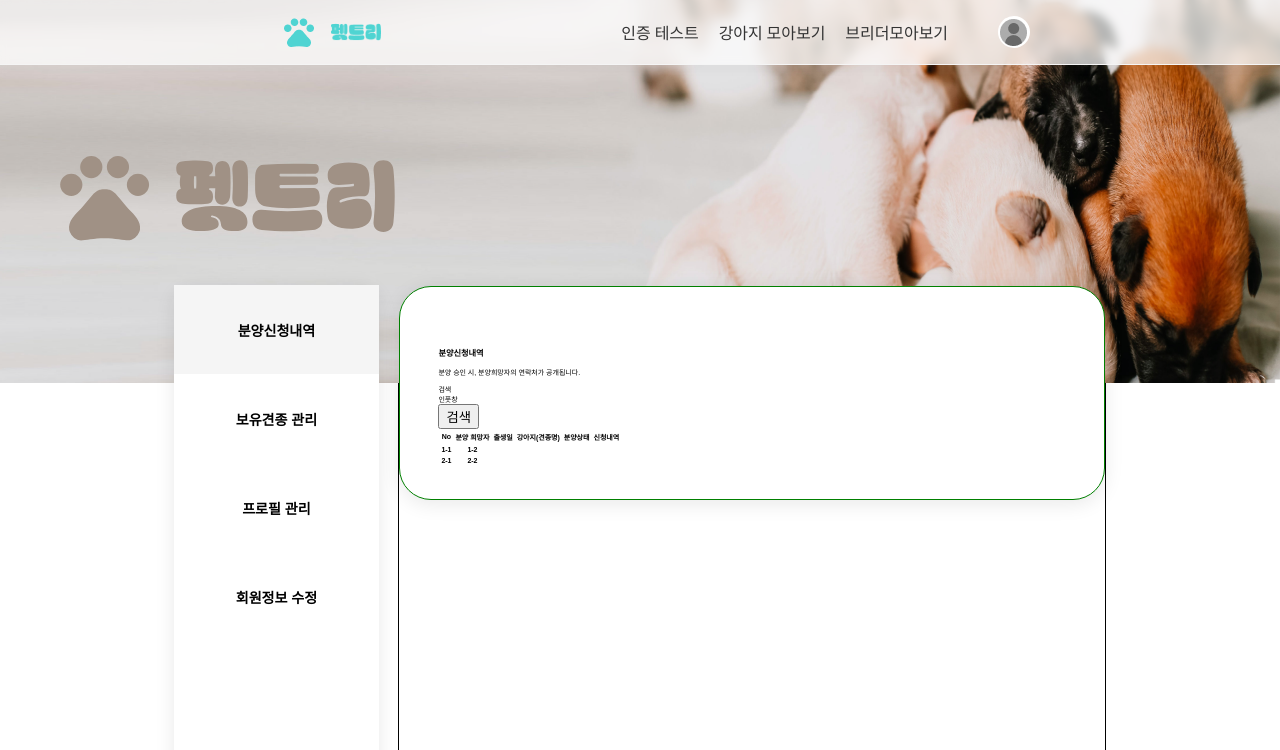
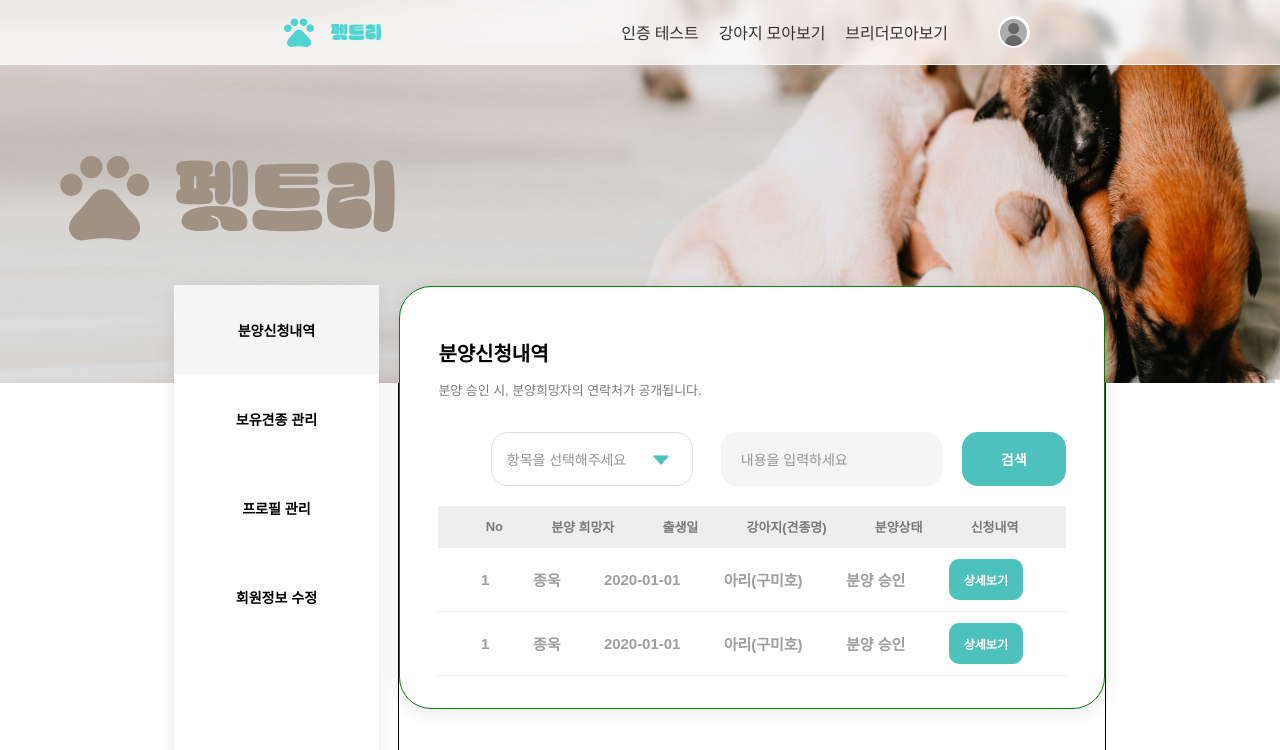
Before and after one commit to next-petree/frontend, a React (Create React App) app: page /adoptlist/breeder in a window 1280 px wide. Shown: the top 750 px of the page. Built offline with nearby package versions, Linux system fonts and the light colour scheme; no server answers; a web font is replaced by a local one.

Commit message:
feat : 퍼블리싱 진행중

```diff
--- a/src/component/MyPage/AdoptList/Breeder/Breeder.tsx
+++ b/src/component/MyPage/AdoptList/Breeder/Breeder.tsx
@@ -1,6 +1,5 @@
 import React from 'react';
 import styled from 'styled-components';
-import BreederForm from './BreederForm';
 import RequestListContainer from '../RequestListContainer';
 
 const Wrapper = styled.div`
@@ -13,7 +12,6 @@ const Wrapper = styled.div`
 export default function AdoptListBreeder() {
   return (
     <Wrapper>
-      {/* <BreederForm /> */}
       <RequestListContainer />
     </Wrapper>
   );
--- a/src/component/MyPage/AdoptList/RequestListContainer.tsx
+++ b/src/component/MyPage/AdoptList/RequestListContainer.tsx
@@ -1,4 +1,25 @@
+import { useState } from 'react';
 import { styled } from 'styled-components';
+import {
+  TitleWrap,
+  Title,
+  SubTitle,
+  SearchWrap,
+  DropDown,
+  Input,
+  Button,
+  Table,
+  THead,
+  TBody,
+  DetailButton,
+  Tr,
+  DisNone,
+  DropDownWrap,
+  Selected,
+  Th,
+  Td,
+} from './RequestListStyle';
+import arrowDown from '../../../assets/images/arrowDown.png';
 
 export const Container = styled.div`
   background-color: white;
@@ -12,41 +33,109 @@ export const Container = styled.div`
 `;
 
 const RequestListContainer = () => {
+  const [fontSize, setFontSize] = useState('12px');
+  const [isOpen, setIsOpen] = useState(false);
+  const [inputValue, setInputValue] = useState('내용을 입력하세요');
+
+  const handleInputChange = (event: any) => {
+    const value = event.target.value;
+    if (value !== '내용을 입력하세요') {
+      setInputValue(value);
+    }
+  };
+
+  function DropOpen() {
+    if (isOpen === false) {
+      setIsOpen(true);
+    } else {
+      setIsOpen(false);
+    }
+  }
   return (
     <Container>
       {location.pathname === '/adoptlist/breeder' ? (
         <>
-          <div>
-            <h3>분양신청내역</h3>
-            <p>분양 승인 시, 분양희망자의 연락처가 공개됩니다.</p>
-          </div>
-          <div>
-            <div>검색</div>
-            <div>인풋창</div>
-            <button>검색</button>
-          </div>
-          <table>
-            <thead>
-              <tr>
-                <th>No</th>
-                <th>분양 희망자</th>
-                <th>출생일</th>
-                <th>강아지(견종명)</th>
-                <th>분양상태</th>
-                <th>신청내역</th>
-              </tr>
-            </thead>
-            <tbody>
-              <tr>
-                <th>1-1</th>
-                <th>1-2</th>
-              </tr>
-              <tr>
-                <th>2-1</th>
-                <th>2-2</th>
-              </tr>
-            </tbody>
-          </table>
+          <TitleWrap>
+            <Title>분양신청내역</Title>
+            <SubTitle>분양 승인 시, 분양희망자의 연락처가 공개됩니다.</SubTitle>
+          </TitleWrap>
+          <SearchWrap>
+            <DropDown>
+              <Selected
+                onClick={() => {
+                  DropOpen();
+                }}
+              >
+                <div>항목을 선택해주세요</div>
+                <img src={arrowDown} />
+              </Selected>
+              {isOpen ? (
+                <DropDownWrap>
+                  <div className="sel">전체</div>
+                  <div className="sel">견종</div>
+                  <div className="sel">강아지 이름</div>
+                </DropDownWrap>
+              ) : (
+                <DisNone>
+                  <div className="sel">전체</div>
+                  <div className="sel">견종</div>
+                  <div className="sel">강아지 이름</div>
+                </DisNone>
+              )}
+            </DropDown>
+            <Input
+              type="text"
+              value={inputValue}
+              onChange={handleInputChange}
+            ></Input>
+            <Button>검색</Button>
+          </SearchWrap>
+          <Table>
+            <THead>
+              <Tr>
+                <Th>No</Th>
+                <Th>분양 희망자</Th>
+                <Th>출생일</Th>
+                <Th>강아지(견종명)</Th>
+                <Th>분양상태</Th>
+                <Th>신청내역</Th>
+              </Tr>
+            </THead>
+            <TBody>
+              <Tr>
+                <Td>1</Td>
+                <Td>종욱</Td>
+                <Td>2020-01-01</Td>
+                <Td>아리(구미호)</Td>
+                <Td>분양 승인</Td>
+                <Td>
+                  <DetailButton
+                    onClick={() => {
+                      console.log('상세보기');
+                    }}
+                  >
+                    상세보기
+                  </DetailButton>
+                </Td>
+              </Tr>
+              <Tr>
+                <Td>1</Td>
+                <Td>종욱</Td>
+                <Td>2020-01-01</Td>
+                <Td>아리(구미호)</Td>
+                <Td>분양 승인</Td>
+                <Td>
+                  <DetailButton
+                    onClick={() => {
+                      console.log('상세보기');
+                    }}
+                  >
+                    상세보기
+                  </DetailButton>
+                </Td>
+              </Tr>
+            </TBody>
+          </Table>
         </>
       ) : location.pathname === '/adoptlist/adopter' ? (
         <div>Adopter</div>
--- /dev/null
+++ b/src/component/MyPage/AdoptList/RequestListStyle.ts
@@ -0,0 +1,123 @@
+import styled from 'styled-components';
+
+export const TitleWrap = styled.div``;
+export const Title = styled.h3`
+  font-size: 20px;
+  margin: 0;
+`;
+export const SubTitle = styled.p`
+  color: #7a7a7a;
+  font-size: 13px;
+`;
+export const SearchWrap = styled.div`
+  display: flex;
+  flex-direction: row;
+  align-items: center;
+  justify-content: right;
+  gap: 20px;
+  padding: 10px 0;
+`;
+export const DropDown = styled.div`
+  font-size: 14px;
+  color: #000;
+  padding: 10px 8px;
+  border-radius: 16px;
+  position: relative;
+`;
+export const Selected = styled.div`
+  width: 170px;
+  border-radius: 16px;
+  border: 1px solid #dddddd;
+  padding: 10px 15px;
+  display: flex;
+  flex-direction: row;
+  align-items: center;
+  justify-content: space-between;
+  gap: 15px;
+  color: #939393;
+  cursor: pointer;
+`;
+export const DropDownWrap = styled.div`
+  width: 170px;
+  box-shadow: 1px 5px 10px 3px #eee;
+  padding: 0 15px;
+  border-radius: 16px;
+  position: absolute;
+  background-color: #fff;
+  div.sel {
+    border-top: 0.5px solid #eee;
+    padding: 15px;
+  }
+`;
+export const DisNone = styled.div`
+  display: none;
+`;
+
+export const Input = styled.input`
+  background: #f5f5f5;
+  color: #939393;
+  border: none;
+  border-radius: 16px;
+  padding: 0 20px;
+  height: 54px;
+  font-size: 14px;
+`;
+export const Button = styled.button`
+  background: #4ec1bf;
+  color: #fff;
+  border: none;
+  border-radius: 16px;
+  padding: 0 39px;
+  font-size: 14px;
+  font-weight: 700;
+  height: 54px;
+  cursor: pointer;
+`;
+
+export const Table = styled.table`
+  width: 100%;
+  display: flex;
+  flex-direction: column;
+  align-items: center;
+  padding: 0;
+`;
+export const THead = styled.thead`
+  width: 100%;
+  text-align: center;
+  padding: 0;
+  background-color: rgba(221, 221, 221, 0.5);
+  color: #7a7a7a;
+  font-size: 13px;
+  font-weight: 600;
+`;
+export const TBody = styled.tbody`
+  width: 100%;
+  text-align: center;
+  padding: 0;
+  color: #9e9e9e;
+  font-size: 15px;
+  font-weight: 600;
+`;
+export const Tr = styled.tr`
+  display: flex;
+  flex-direction: row;
+  align-items: center;
+  justify-content: space-evenly;
+  text-align: center;
+  width: 100%;
+  border-bottom: 1px solid #eee;
+  padding: 10px 0;
+`;
+export const Th = styled.th``;
+export const Td = styled.td``;
+
+export const DetailButton = styled.button`
+  color: #fff;
+  font-size: 12px;
+  font-weight: 600;
+  background: #4ec1bf;
+  border: none;
+  border-radius: 10px;
+  padding: 12px 15px;
+  cursor: pointer;
+`;
```
Also changed, not shown: src/assets/images/arrowDown.png (added).
